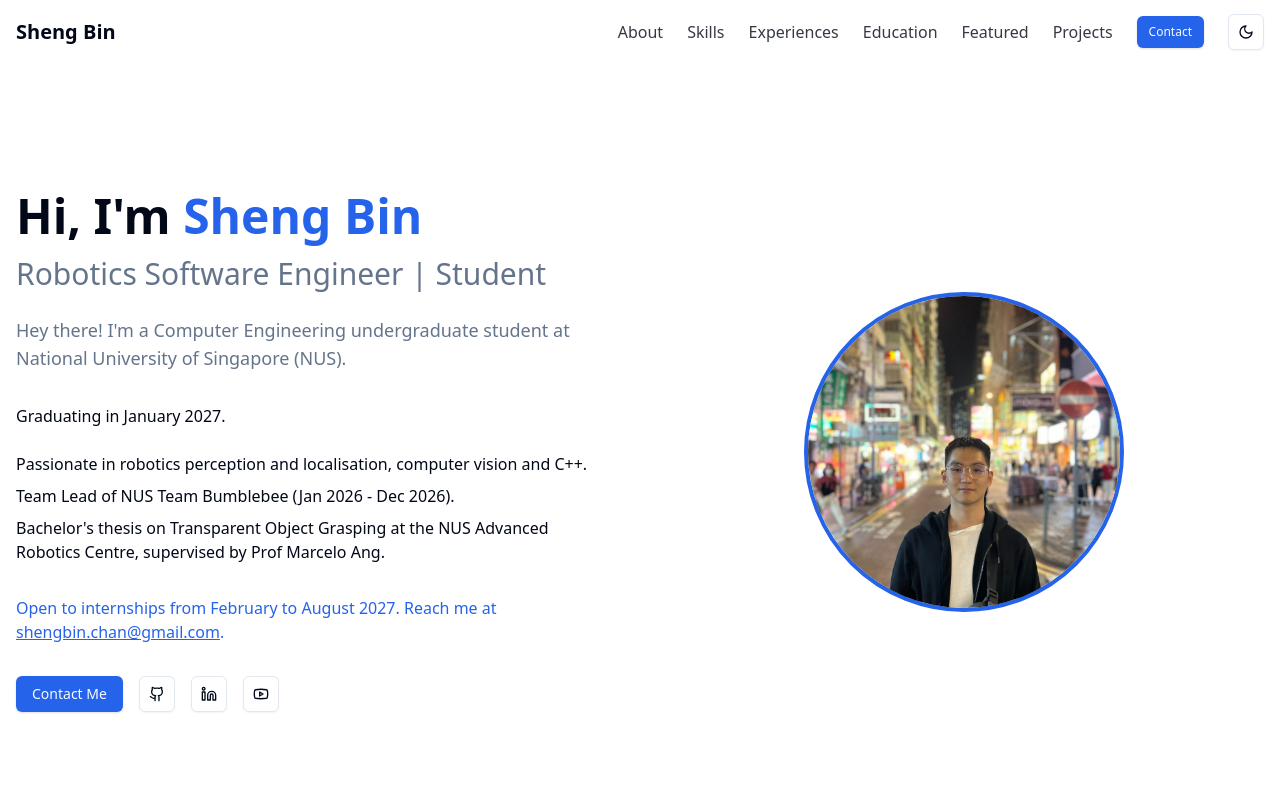
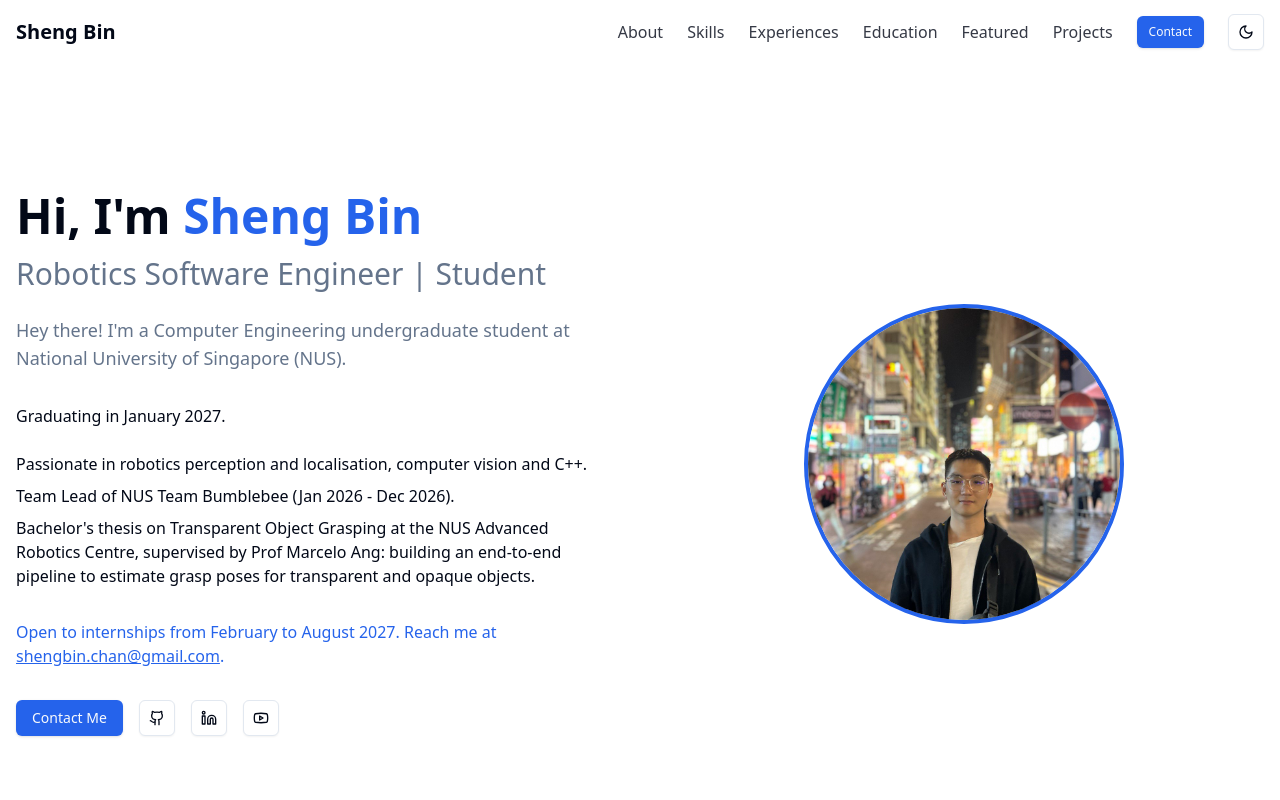
Before and after one commit to ShengBin-101/portfolio, a Next.js app: page / in a window 1280 px wide. Shown: the top 800 px of the page. Built offline with nearby package versions, Linux system fonts and the light colour scheme.

Commit message:
Describe thesis grasp pose estimation work

```diff
--- a/components/about-me.tsx
+++ b/components/about-me.tsx
@@ -23,7 +23,7 @@ export default function AboutMe() {
             <li>Team Lead of NUS Team Bumblebee (Jan 2026 - Dec 2026).</li>
             <li>
               Bachelor&apos;s thesis on Transparent Object Grasping at the NUS Advanced Robotics Centre, supervised by Prof
-              Marcelo Ang.
+              Marcelo Ang: building an end-to-end pipeline to estimate grasp poses for transparent and opaque objects.
             </li>
           </ul>
           <p className="mb-8 font-medium text-primary">
--- a/components/education.tsx
+++ b/components/education.tsx
@@ -8,7 +8,7 @@ export default function Education() {
       period: "2023 - Jan 2027",
       achievements: ["NUS Merit Scholarship Recipient"],
       research: [
-        "Bachelor's Thesis: Transparent Object Grasping - NUS Advanced Robotics Centre, supervised by Prof Marcelo Ang",
+        "Bachelor's Thesis: Transparent Object Grasping - developing an end-to-end pipeline to estimate grasp poses for transparent and opaque objects for robotic grasping. NUS Advanced Robotics Centre, supervised by Prof Marcelo Ang.",
       ],
       courses: [],
       coCurricular: [
```
